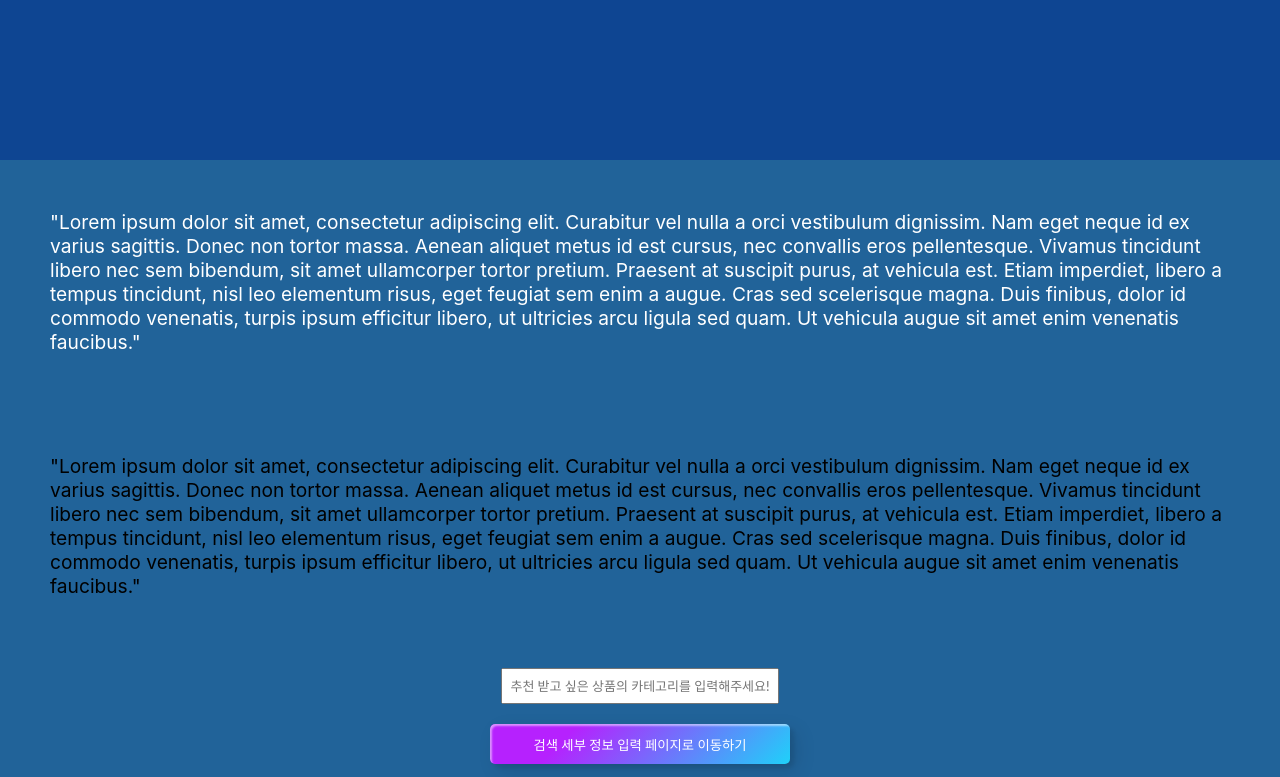
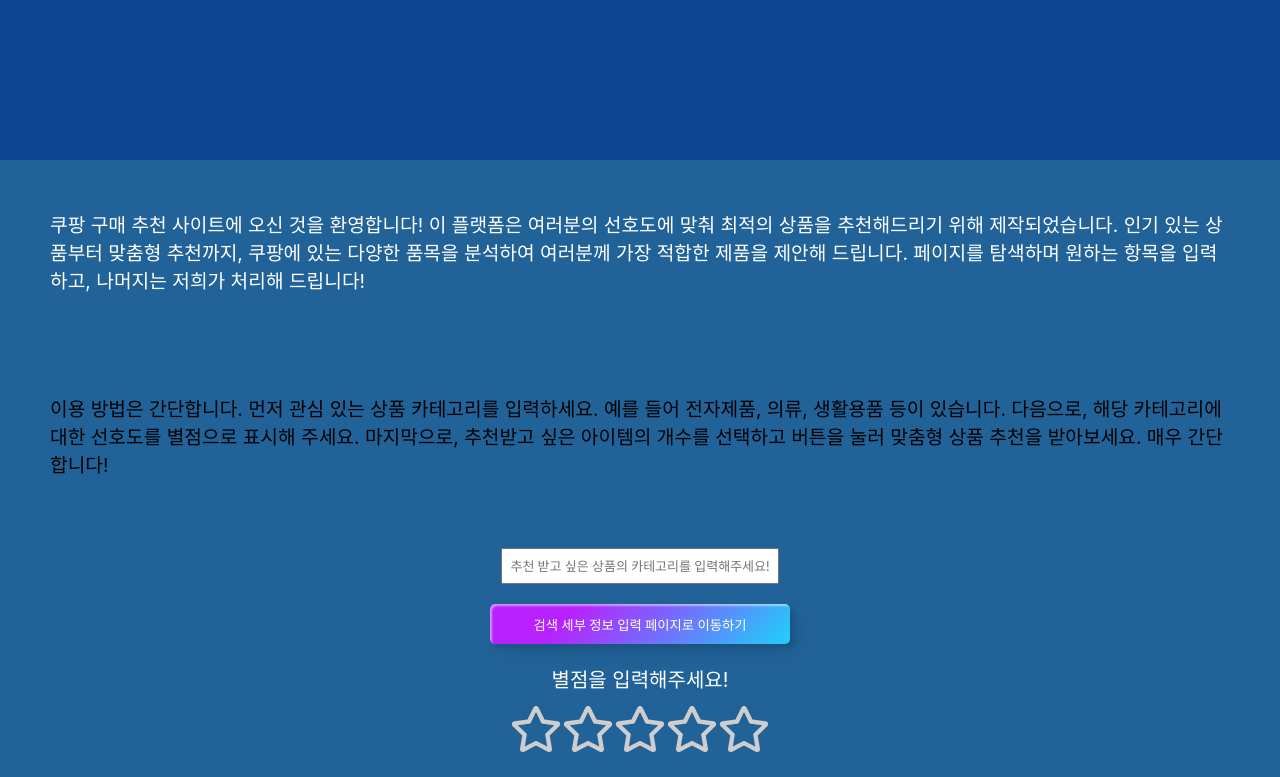
Before and after one commit to minggichae/COUrse-RN, a React (Create React App) app: page / in a window 1280 px wide. Shown: the top 777 px of the page. Built offline with nearby package versions, Linux system fonts and the light colour scheme.

Commit message:
fix: explanation 영어 문단 한글로 수정(임시 데이터)

```diff
--- a/src/components/explanation/Explanation.jsx
+++ b/src/components/explanation/Explanation.jsx
@@ -3,26 +3,19 @@
         <>
         <div className="Explain__container">
             <p className="Basic__explanation">
-            "Lorem ipsum dolor sit amet,
-            consectetur adipiscing elit.
-            Curabitur vel nulla a orci vestibulum dignissim.
-            Nam eget neque id ex varius sagittis. Donec non tortor massa.
-            Aenean aliquet metus id est cursus, nec convallis eros pellentesque.
-            Vivamus tincidunt libero nec sem bibendum, sit amet ullamcorper tortor pretium. Praesent at suscipit purus,
-            at vehicula est. Etiam imperdiet, libero a tempus tincidunt, nisl leo elementum risus, eget feugiat sem enim a augue. Cras sed scelerisque magna.
-            Duis finibus, dolor id commodo venenatis, turpis ipsum efficitur libero, ut ultricies arcu ligula sed quam. Ut vehicula augue sit amet enim venenatis faucibus."
+            쿠팡 구매 추천 사이트에 오신 것을 환영합니다!
+            이 플랫폼은 여러분의 선호도에 맞춰 최적의 상품을 추천해드리기 위해 제작되었습니다.
+            인기 있는 상품부터 맞춤형 추천까지, 쿠팡에 있는 다양한 품목을 분석하여 여러분께 가장 적합한 제품을 제안해 드립니다.
+            페이지를 탐색하며 원하는 항목을 입력하고, 나머지는 저희가 처리해 드립니다!
             </p>
         </div>
         <div className="Explain__container">
             <p className="Usage__explanation">
-            "Lorem ipsum dolor sit amet,
-            consectetur adipiscing elit.
-            Curabitur vel nulla a orci vestibulum dignissim.
-            Nam eget neque id ex varius sagittis. Donec non tortor massa.
-            Aenean aliquet metus id est cursus, nec convallis eros pellentesque.
-            Vivamus tincidunt libero nec sem bibendum, sit amet ullamcorper tortor pretium. Praesent at suscipit purus,
-            at vehicula est. Etiam imperdiet, libero a tempus tincidunt, nisl leo elementum risus, eget feugiat sem enim a augue. Cras sed scelerisque magna.
-            Duis finibus, dolor id commodo venenatis, turpis ipsum efficitur libero, ut ultricies arcu ligula sed quam. Ut vehicula augue sit amet enim venenatis faucibus."
+            이용 방법은 간단합니다. 먼저 관심 있는 상품 카테고리를 입력하세요.
+            예를 들어 전자제품, 의류, 생활용품 등이 있습니다.
+            다음으로, 해당 카테고리에 대한 선호도를 별점으로 표시해 주세요.
+            마지막으로, 추천받고 싶은 아이템의 개수를 선택하고 버튼을 눌러 맞춤형 상품 추천을 받아보세요.
+            매우 간단합니다!
             </p>
         </div>
         </>
```
